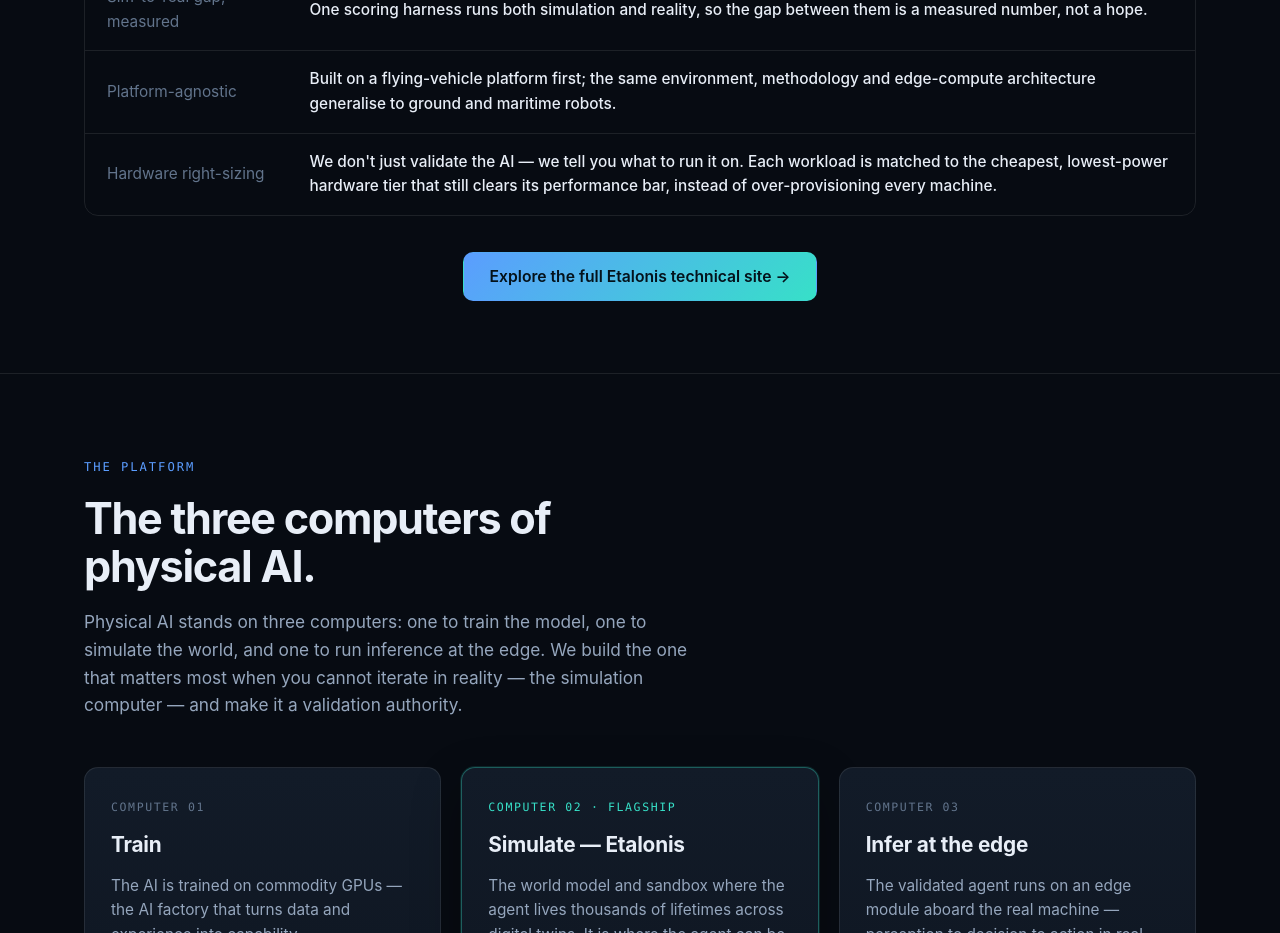
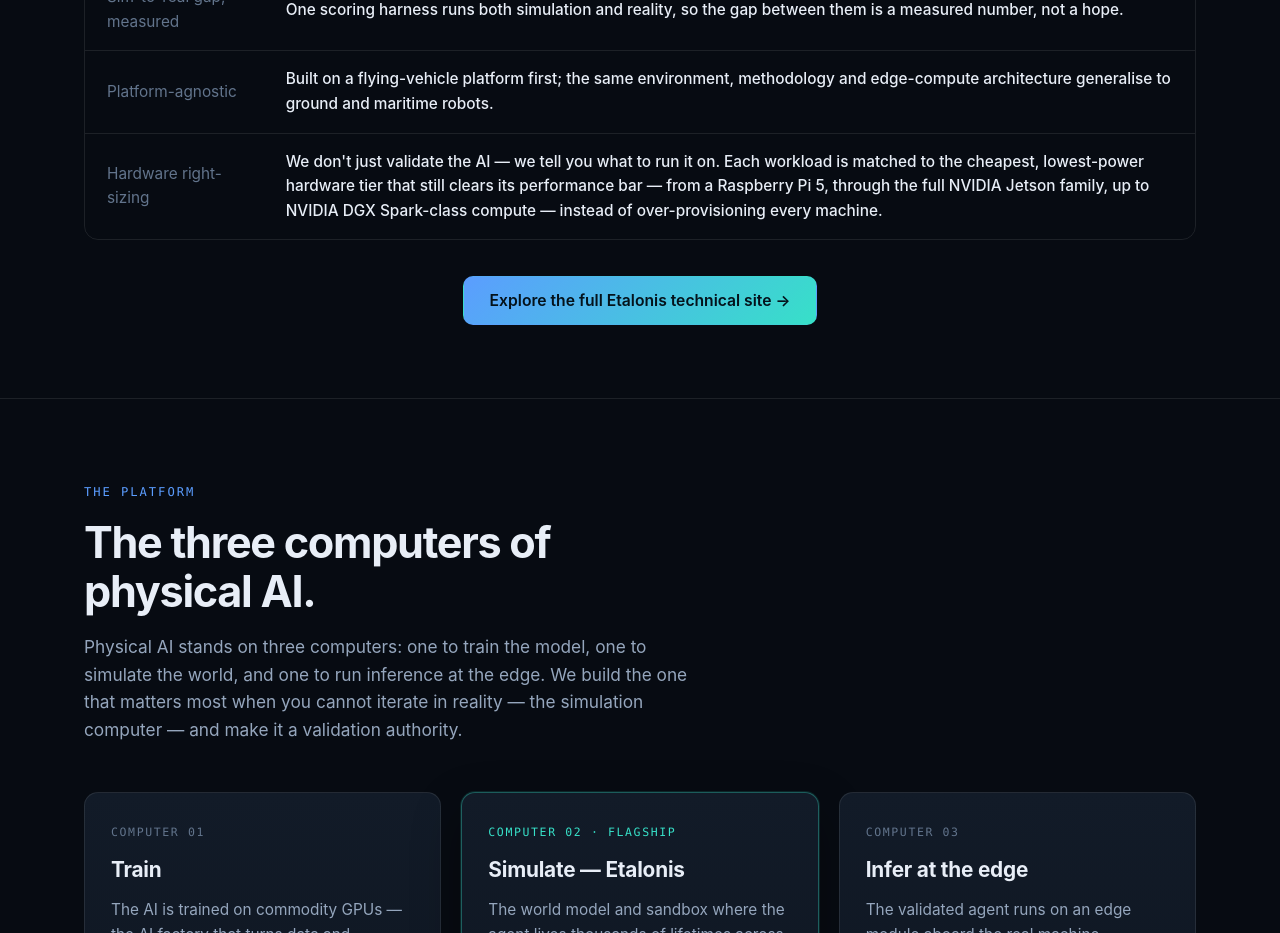
Before and after one commit to projectC2/aimrika.com, a plain HTML site: page index.html in a window 1280 px wide. Shown: the part 5200-6133 px from the top of the page. Drawn offline with Linux system fonts and the light colour scheme.

Commit message:
Add brief hardware/capacity range line (Raspberry Pi 5 -> full NVIDIA Jetson family -> NVIDIA DGX Spark-class) back to Hardware right-sizing row — platform names only, no prices/TOPS/tier-count specifics (owner request, same call as BO-form Description rewrite).

```diff
--- a/index.html
+++ b/index.html
@@ -212,7 +212,8 @@
           robots.</td></tr>
           <tr><td>Hardware right-sizing</td><td>We don't just validate the AI — we tell you what to run
           it on. Each workload is matched to the cheapest, lowest-power hardware tier that still clears
-          its performance bar, instead of over-provisioning every machine.</td></tr>
+          its performance bar — from a Raspberry Pi 5, through the full NVIDIA Jetson family, up to
+          NVIDIA DGX Spark-class compute — instead of over-provisioning every machine.</td></tr>
         </tbody>
       </table>
     </div>
```
